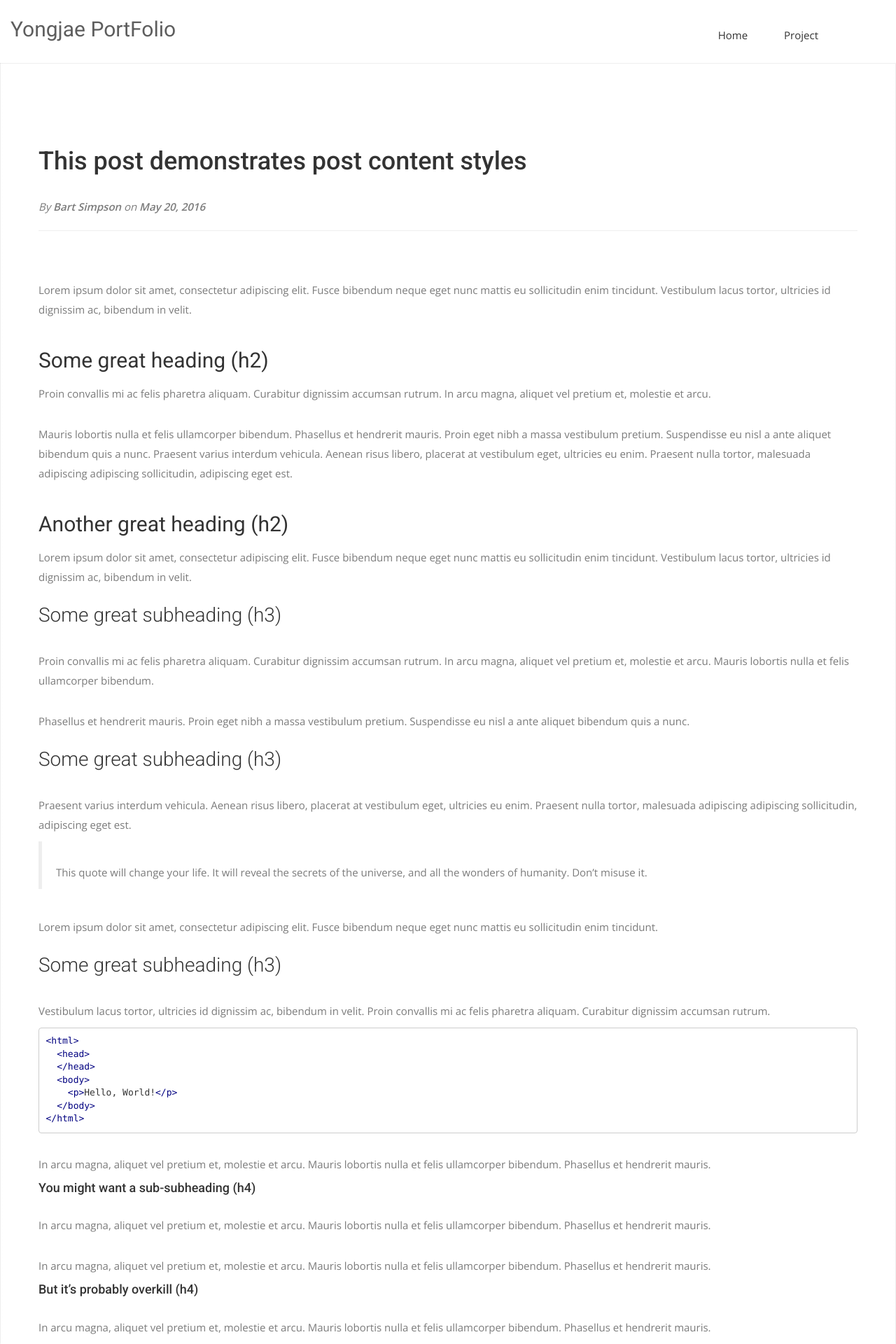
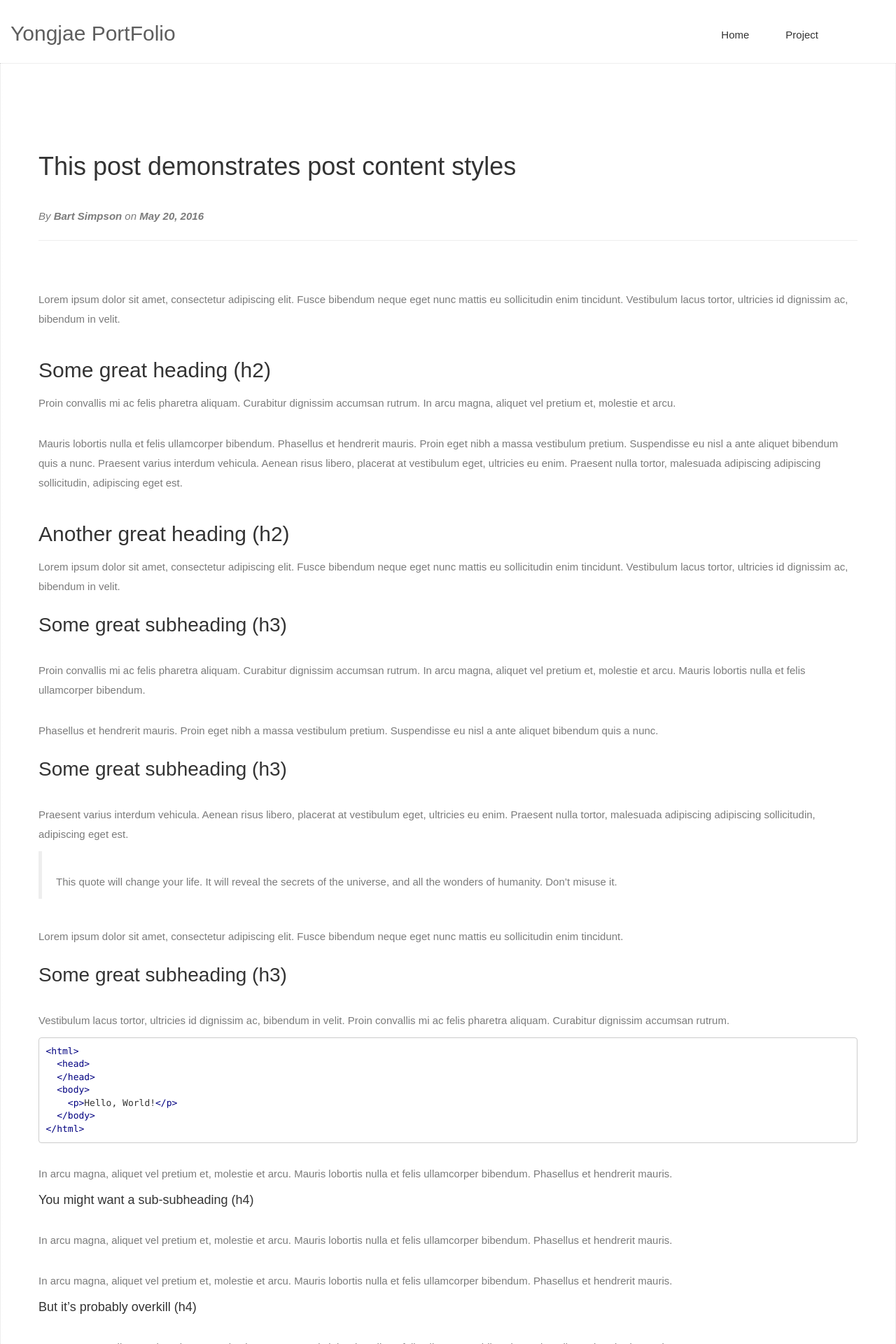
Before and after one commit to hamyongjae/hamyongjae.github.io, a Jekyll site: the page built from _posts/2016-05-20-this-post-demonstrates-post-content-styles.md, in a window 1280 px wide. Shown: the top 1920 px of the page at 70% size. Built offline with Jekyll 4.4.1, drawn with Linux system fonts in a browser that asks for light colours; nearby versions of some CDN libraries; some web fonts are replaced.

Commit message:
portfolio3

```diff
--- a/_includes/portfolio3.html
+++ b/_includes/portfolio3.html
@@ -1,3 +1,5 @@
+<link href="https://fonts.googleapis.com/css?family=Nanum+Gothic" rel="stylesheet">
+
 <div style="text-align: left; margin-left: 80px; margin-right: 80px;">
 
     <h1 style="text-align: center"><strong>블루투스와 Wifi무선통신을 이용한 Smart button</strong></h1><br><br><br>
--- a/css/airspace.css
+++ b/css/airspace.css
@@ -14,7 +14,7 @@
 	Common Css
 --*/
 body {
-  font-family: 'Open Sans', sans-serif;
+  font-family: 'Nanum Gothic', sans-serif;
   -webkit-font-smoothing: antialiased;
 }
 h1,
@@ -23,7 +23,7 @@
 h4,
 h5,
 h6 {
-  font-family: 'Roboto', sans-serif;
+  font-family: 'Nanum Gothic', sans-serif;
 }
 h2 {
   font-size: 30px;
```
Also changed, not shown: css/bootstrap.min.css.
